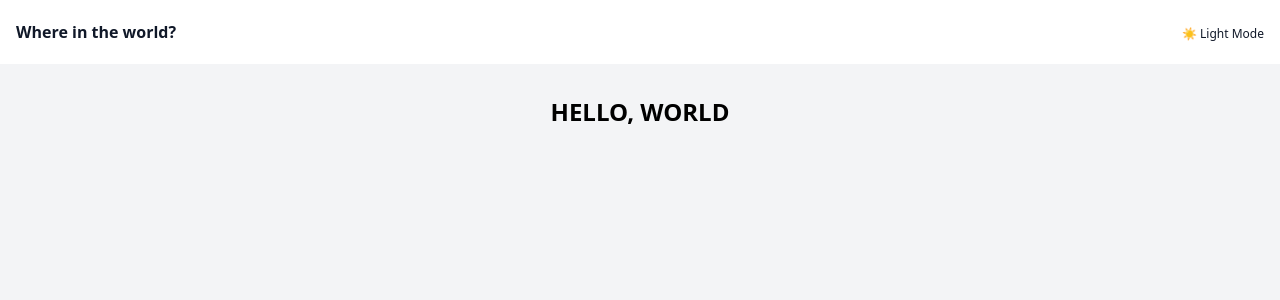
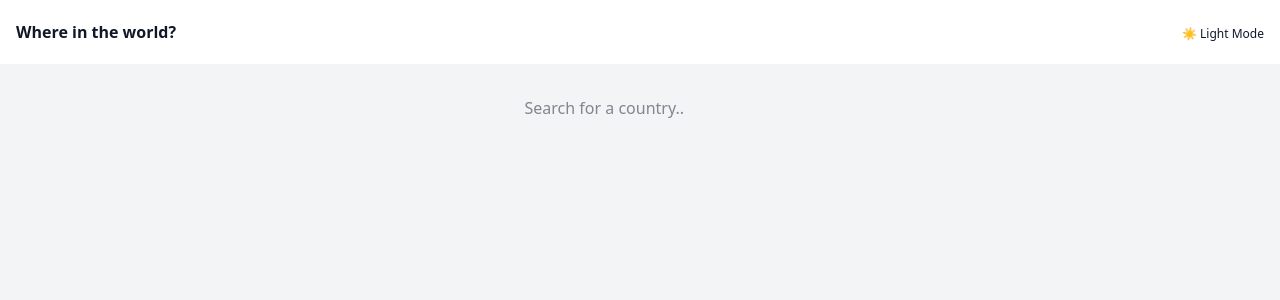
Before and after one commit to Facelles/react-country-app, a React (Vite) app: page / in a window 1280 px wide. Shown: the top 300 px of the page. Built offline with nearby package versions, Linux system fonts and the light colour scheme.

Commit message:
add input

```diff
--- a/src/App.tsx
+++ b/src/App.tsx
@@ -39,9 +39,9 @@ function App() {
       </header>
 
       <div className="min-h-screen w-full pt-16">
-        <h1 className="text-2xl text-black dark:text-purple-200">
-          HELLO, WORLD
-        </h1>
+        <form action="/search" method='get'>
+          <input type="search" name='q' placeholder='Search for a country..' />
+        </form>
       </div>
     </main>
   </ThemeProvider>
```
